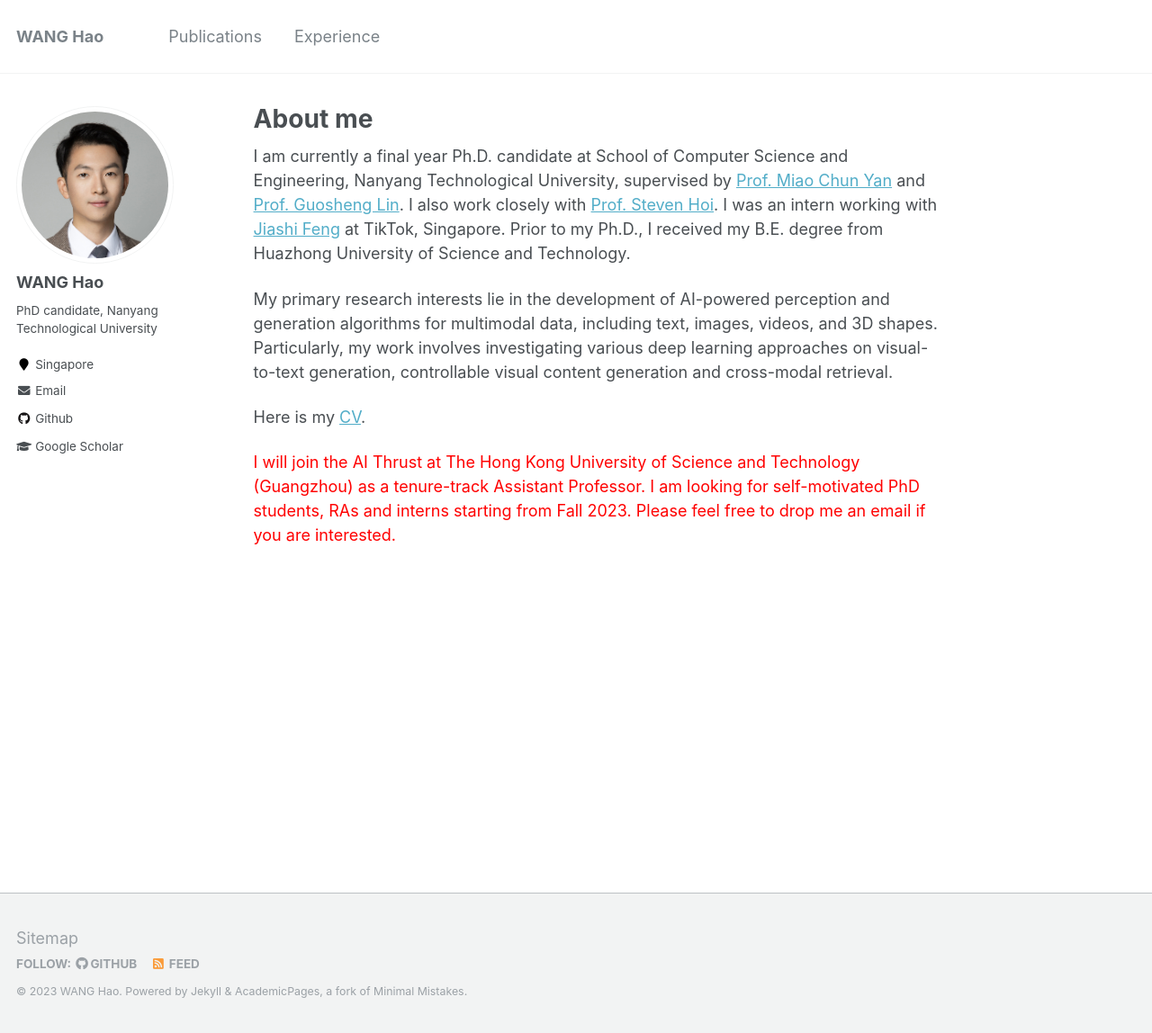
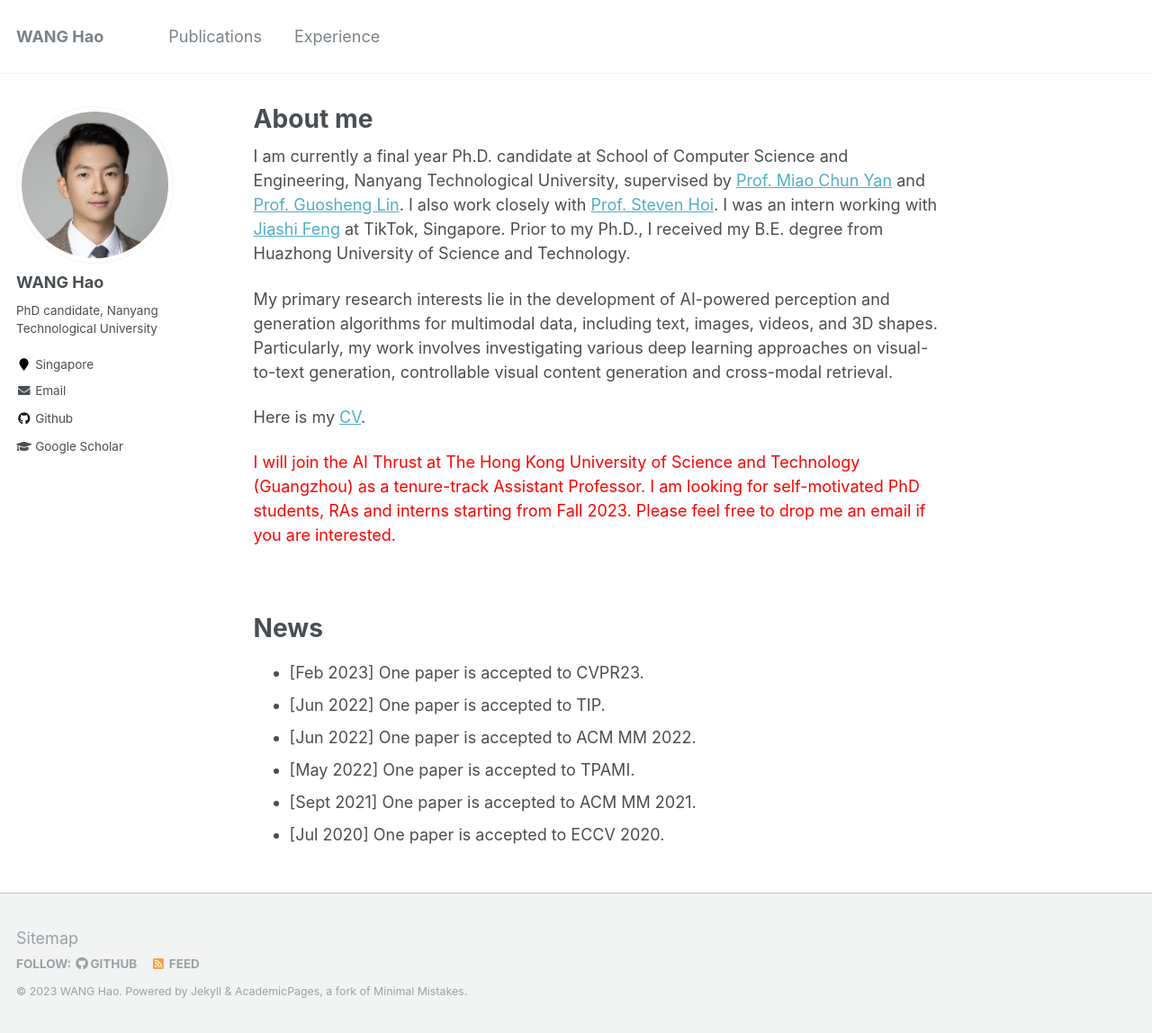
Before and after one commit to hwang1996/hwang1996.github.io, a Jekyll site: the page built from _pages/about.md, in a window 1280 px wide and 1148 px high. Shown: the whole window at 90% size. Built offline with Jekyll 4.4.1, drawn with Linux system fonts in a browser that asks for light colours.

```diff
--- a/_pages/about.md
+++ b/_pages/about.md
@@ -20,3 +20,14 @@ I am looking for self-motivated PhD students, RAs and interns starting from Fall
 </p>
 
 <br />
+
+
+News
+======
+
+* [Feb 2023] One paper is accepted to CVPR23.
+* [Jun 2022] One paper is accepted to TIP.
+* [Jun 2022] One paper is accepted to ACM MM 2022.
+* [May 2022] One paper is accepted to TPAMI.
+* [Sept 2021] One paper is accepted to ACM MM 2021.
+* [Jul 2020] One paper is accepted to ECCV 2020.
```
